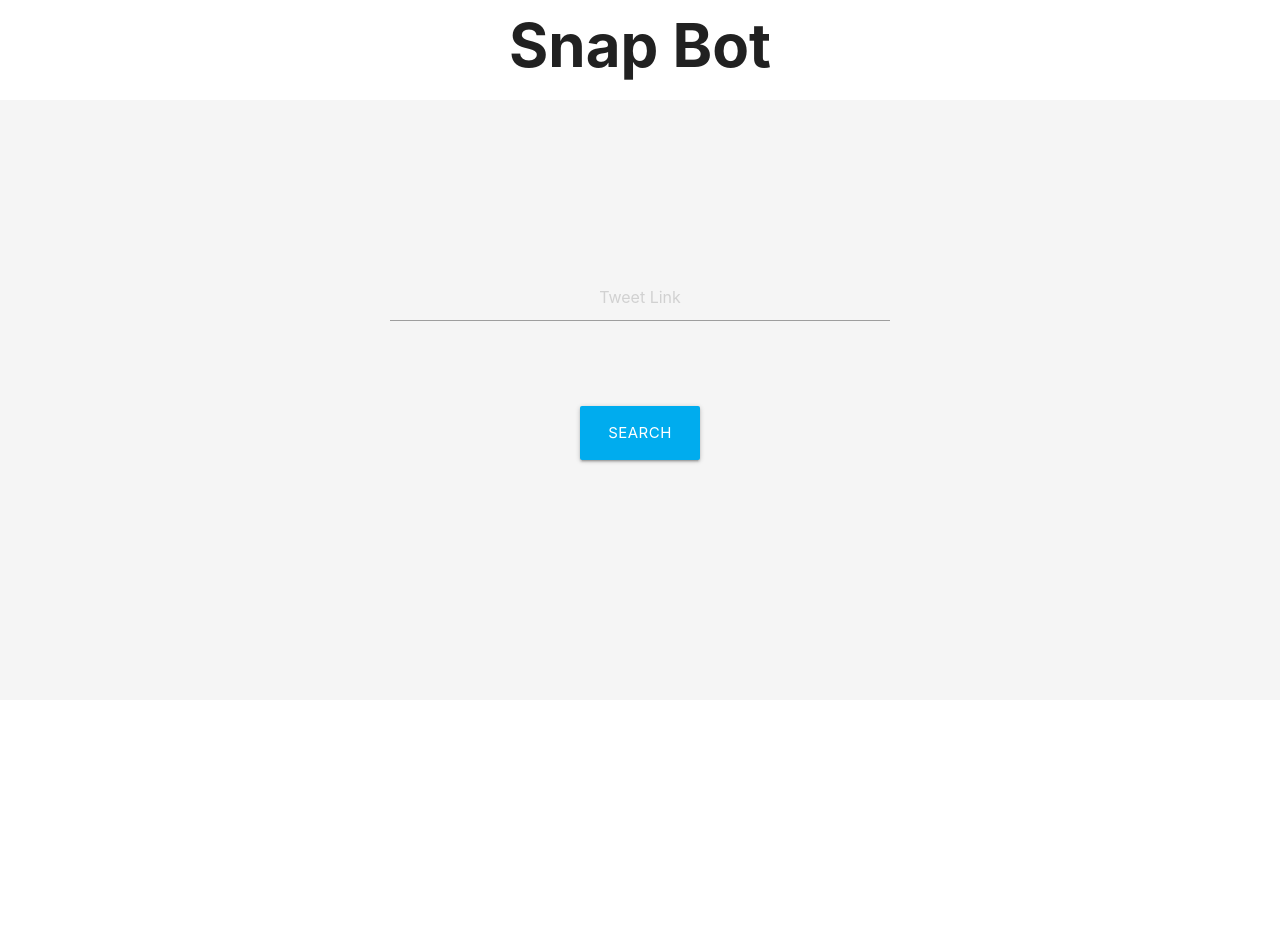
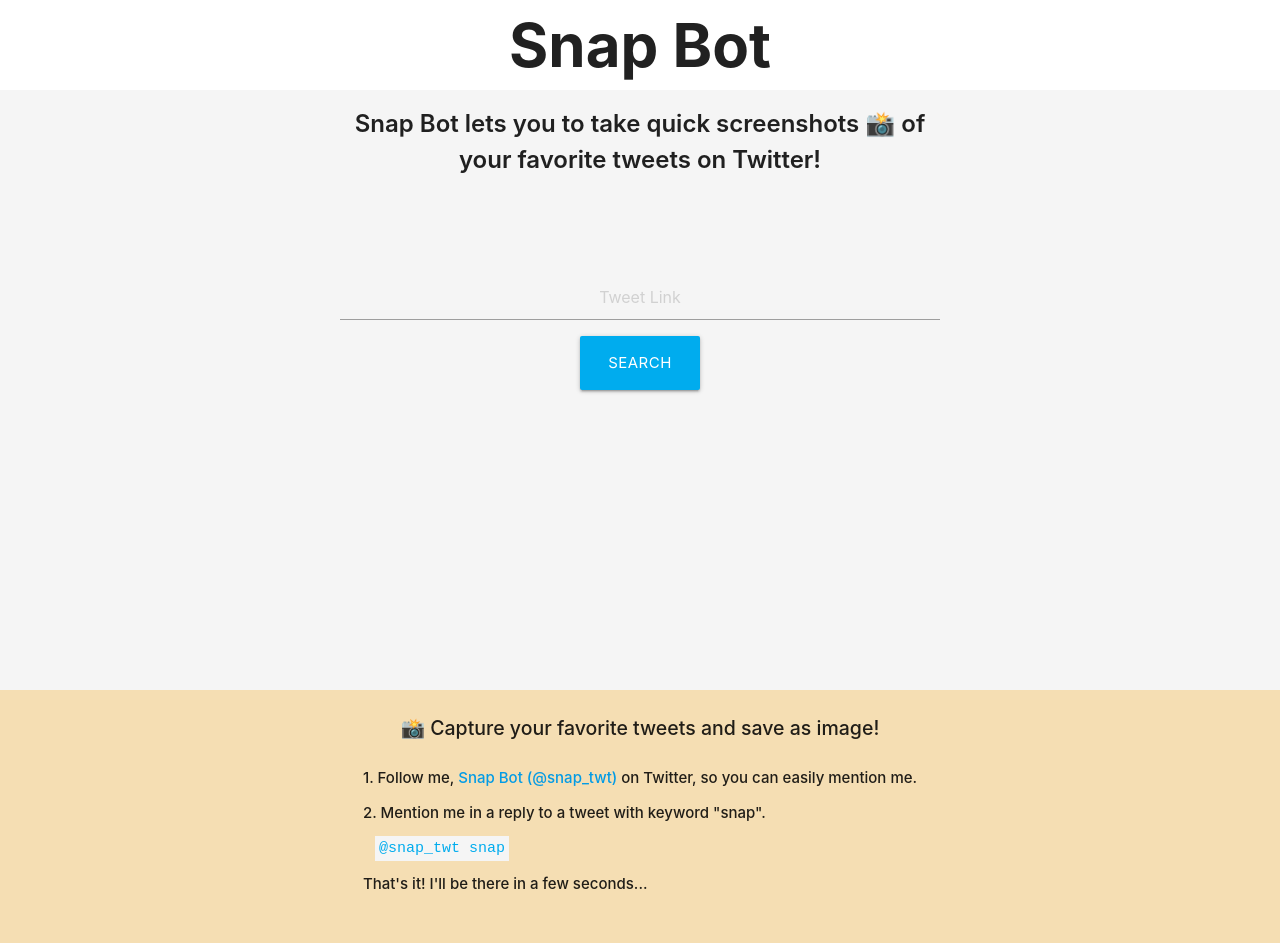
Before and after one commit to nvnx7/snap-bot, a website: page src/index.html in a window 1280 px wide. Before the commit the page ends 800 px from the top, so only its background shows below. Drawn offline with nearby package versions, Linux system fonts and the light colour scheme.

Commit message:
added intro text and a tutorial

```diff
--- a/public/includes/home.min.css
+++ b/public/includes/home.min.css
@@ -1 +1 @@
-#wrapper{width:100%;height:75vh;display:flex;flex-direction:column;align-items:center;background-color:#f5f5f5;padding:136px 0;margin-top:10px}form{max-width:500px;width:90%;height:80%;display:flex;flex-direction:column;justify-content:space-around;align-items:center}input{text-align:center;border-color:#00acee}#loading-indicator-container{display:none;width:200px;text-align:center}#tweet-search-btn{background-color:#00acee}#error-message{display:none;font-size:14px;color:red;justify-self:flex-start}html{font-family:Helvetica,Roboto,"Segoe UI",Calibri,sans-serif;font-size:16px;font-weight:400;width:100vw;padding:0;margin:0}body{margin:0;width:100vw}header{font-size:4em;font-weight:700;width:100%;text-align:center}
+#wrapper{width:100%;height:75vh;display:flex;flex-direction:column;align-items:center;justify-content:flex-start;background-color:#f5f5f5;padding:16px 0}#intro{max-width:600px;font-size:1.6em;text-align:center;justify-self:flex-start;font-weight:600}form{max-width:600px;width:95%;display:flex;flex-direction:column;justify-content:space-evenly;align-items:center;align-self:center;padding:96px 0}input{text-align:center;border-color:#00acee}#loading-indicator-container{display:none;width:200px;text-align:center}#tweet-search-btn{background-color:#00acee;margin:8px}#error-message{display:none;font-size:14px;color:red;justify-self:flex-start;margin:12px}html{font-family:Helvetica,Roboto,"Segoe UI",Calibri,sans-serif;font-size:16px;font-weight:400;width:100vw;padding:0;margin:0}body{margin:0;width:100vw}header{font-size:4em;font-weight:700;width:100%;text-align:center}#tutorial-wrapper{width:100vw;min-width:500px;display:flex;flex-direction:column;justify-content:center;align-items:center;background-color:wheat;padding:24px}#tutorial-header{font-size:1.3em;font-weight:500}#steps-container{padding:12px}.step{margin:12px 0;font-weight:500}code.step{background-color:#f5f5f5;color:#00acee;margin-left:12px;padding:4px}
--- a/src/css/common.css
+++ b/src/css/common.css
@@ -23,3 +23,36 @@ header {
   width: 100%;
   text-align: center;
 }
+
+#tutorial-wrapper {
+  /* background-color: yellow; */
+  width: 100vw;
+  min-width: 500px;
+  display: flex;
+  flex-direction: column;
+  justify-content: center;
+  align-items: center;
+  background-color: wheat;
+  padding: 24px;
+}
+
+#tutorial-header {
+  font-size: 1.3em;
+  font-weight: 500;
+}
+
+#steps-container {
+  padding: 12px;
+}
+
+.step {
+  margin: 12px 0;
+  font-weight: 500;
+}
+
+code.step {
+  background-color: whitesmoke;
+  color: #00acee;
+  margin-left: 12px;
+  padding: 4px;
+}
--- a/src/css/home/styles.css
+++ b/src/css/home/styles.css
@@ -4,19 +4,30 @@
   display: flex;
   flex-direction: column;
   align-items: center;
+  justify-content: flex-start;
   background-color: whitesmoke;
-  padding: 136px 0px;
-  margin-top: 10px;
+  padding: 16px 0px;
+  /* margin-top: 10px; */
+}
+
+#intro {
+  max-width: 600px;
+  font-size: 1.6em;
+  text-align: center;
+  justify-self: flex-start;
+  font-weight: 600;
+  /* align-self: flex-start; */
 }
 
 form {
-  max-width: 500px;
-  width: 90%;
-  height: 80%;
+  max-width: 600px;
+  width: 95%;
   display: flex;
   flex-direction: column;
-  justify-content: space-around;
+  justify-content: space-evenly;
   align-items: center;
+  align-self: center;
+  padding: 96px 0;
   /* background-color: yellowgreen; */
 }
 
@@ -33,6 +44,7 @@ input {
 
 #tweet-search-btn {
   background-color: #00acee;
+  margin: 8px;
 }
 
 #error-message {
@@ -40,4 +52,5 @@ input {
   font-size: 14px;
   color: red;
   justify-self: flex-start;
+  margin: 12px;
 }
--- a/src/css/tweet/preview.css
+++ b/src/css/tweet/preview.css
@@ -24,7 +24,7 @@
   line-height: 1.4;
   font-size: 16px;
   font-weight: normal;
-  margin-top: 24px;
+  /* margin-top: 24px; */
 }
 
 #loading-indicator {
--- a/src/css/tweet/styles.css
+++ b/src/css/tweet/styles.css
@@ -10,6 +10,7 @@ body {
   justify-content: center;
   align-items: center;
   background-color: whitesmoke;
+  padding: 56px;
 }
 
 #download-btn {
--- a/src/index.html
+++ b/src/index.html
@@ -15,6 +15,10 @@
   <body>
     <header id="app-header">Snap Bot</header>
     <div id="wrapper">
+      <div id="intro">
+        Snap Bot lets you to take quick screenshots 📸 of your favorite tweets
+        on Twitter!
+      </div>
       <form action="/tweet" method="POST">
         <input
           id="tweet-link"
@@ -39,6 +43,25 @@
         </button>
       </form>
     </div>
+    <div id="tutorial-wrapper">
+      <div id="tutorial-header">
+        📸 Capture your favorite tweets and save as image!
+      </div>
+      <div id="steps-container">
+        <div class="step">
+          1. Follow me,
+          <a target="_blank" href="https://twitter.com/snap_twt"
+            >Snap Bot (@snap_twt)</a
+          >
+          on Twitter, so you can easily mention me.
+        </div>
+        <div class="step">
+          2. Mention me in a reply to a tweet with keyword "snap".
+        </div>
+        <code class="step">@snap_twt snap</code>
+        <div class="step">That's it! I'll be there in a few seconds...</div>
+      </div>
+    </div>
     <!-- build:js ../public/includes/home.min.js -->
     <script src="js/home/main.js"></script>
     <script src="js/home/search.js"></script>
```
Also changed, not shown: src/tweet.html (+19 -0 lines), view/index.html (+23 -0 lines), view/tweet.html (+19 -0 lines), public/includes/tweet.min.css.
